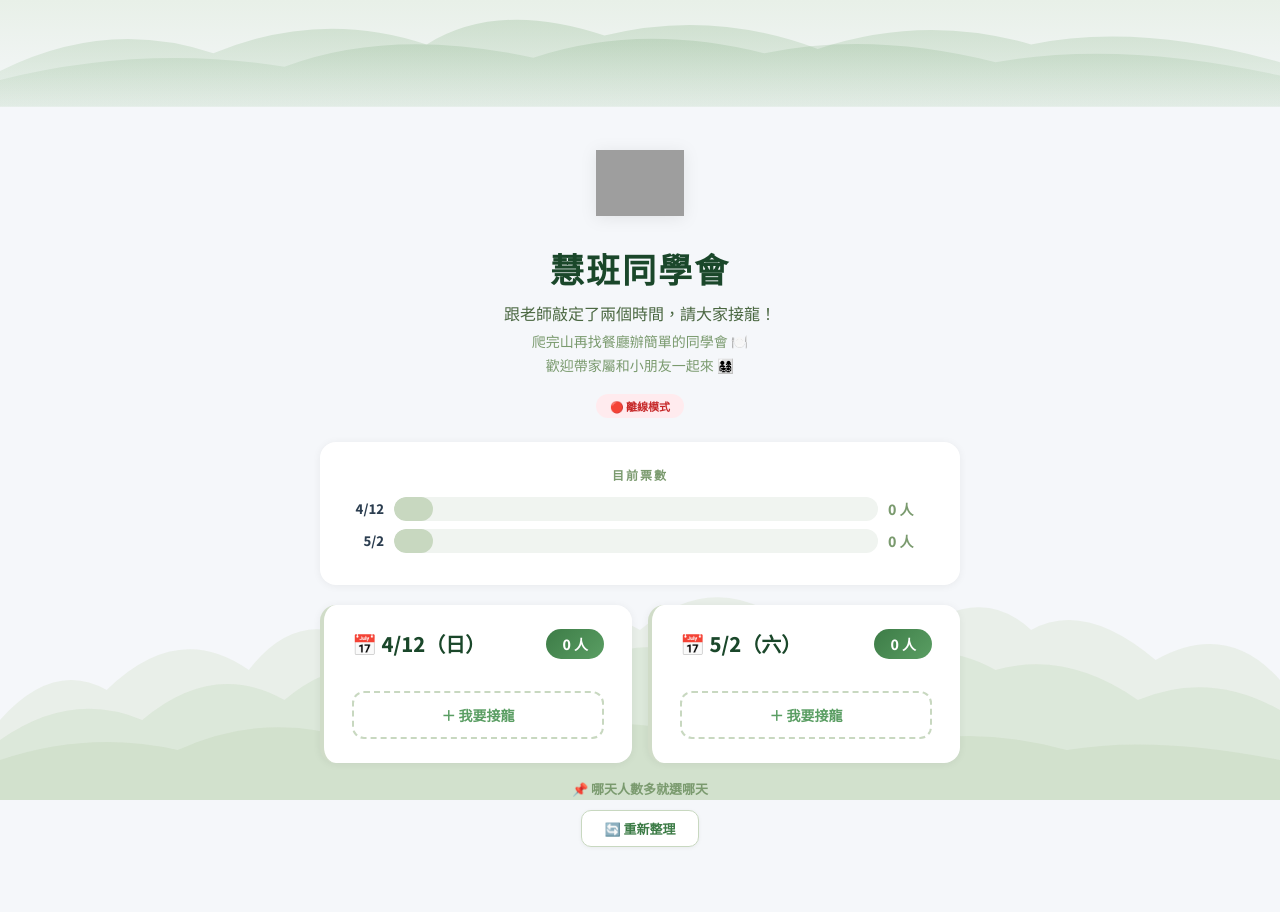
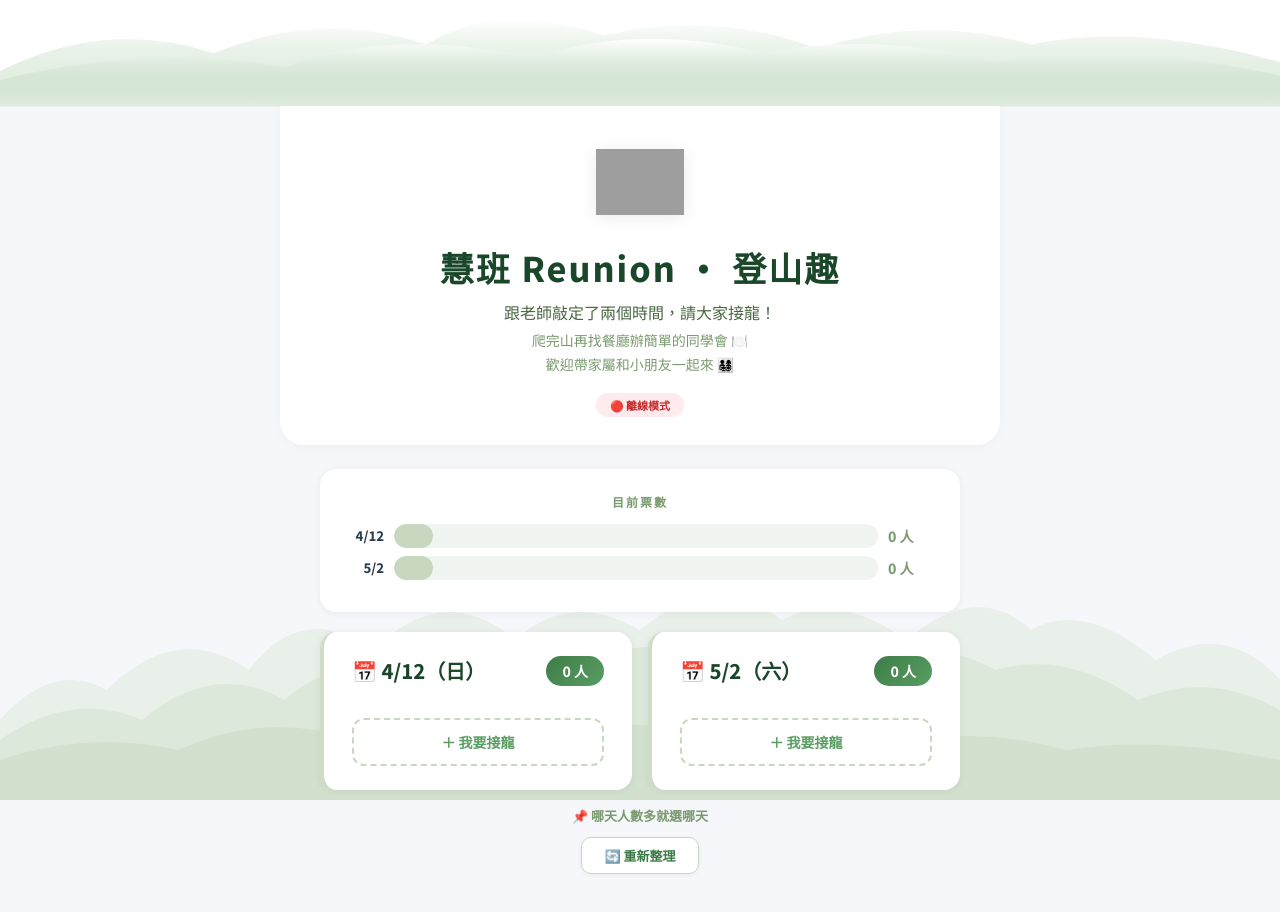
Before and after one commit to nichiahung/hiking-reunion, a plain HTML site: page index.html in a window 1280 px wide. Drawn offline with Linux system fonts and the light colour scheme; no server answers; grey boxes are pictures that could not be loaded.

Commit message:
Update title and header for reunion event

```diff
--- a/index.html
+++ b/index.html
@@ -3,7 +3,7 @@
 <head>
   <meta charset="UTF-8">
   <meta name="viewport" content="width=device-width, initial-scale=1.0, maximum-scale=1.0, user-scalable=no">
-  <title>慧班同學會 ⛰️</title>
+  <title>慧班 Reunion · 登山趣 ⛰️</title>
   <link href="https://fonts.googleapis.com/css2?family=Noto+Sans+TC:wght@400;600;800&display=swap" rel="stylesheet">
   <style>
     * { margin: 0; padding: 0; box-sizing: border-box; }
@@ -25,7 +25,7 @@
     /* Top mountain header */
     .mountain-header {
       position: relative; width: 100%; overflow: hidden;
-      background: linear-gradient(180deg, #e8f0e8 0%, #f5f7fa 100%);
+      background: #fff;
     }
     .mountain-header svg {
       display: block; width: 100%; height: auto;
@@ -44,7 +44,18 @@
     }
 
     /* Header */
-    .header { text-align: center; padding: 32px 16px 24px; }
+    .header {
+      text-align: center; padding: 32px 16px 24px;
+      background: #fff; margin: -1px -16px 20px; padding-bottom: 28px;
+      border-radius: 0 0 24px 24px;
+      box-shadow: 0 2px 12px rgba(0,0,0,0.04);
+    }
+    @media (min-width: 768px) {
+      .header { margin: -1px -32px 24px; }
+    }
+    @media (min-width: 1024px) {
+      .header { margin: -1px -40px 24px; }
+    }
     .header-logo {
       width: 72px; height: 72px; object-fit: contain; margin-bottom: 12px;
       filter: drop-shadow(0 2px 8px rgba(0,0,0,0.08));
@@ -230,12 +241,12 @@
     <svg viewBox="0 0 1440 120" preserveAspectRatio="none" xmlns="http://www.w3.org/2000/svg">
       <defs>
         <linearGradient id="mtn1" x1="0%" y1="0%" x2="0%" y2="100%">
-          <stop offset="0%" stop-color="#8bb58a" stop-opacity="0.3"/>
-          <stop offset="100%" stop-color="#a8cca6" stop-opacity="0.15"/>
+          <stop offset="0%" stop-color="#fff" stop-opacity="1"/>
+          <stop offset="100%" stop-color="#a8cca6" stop-opacity="0.2"/>
         </linearGradient>
         <linearGradient id="mtn2" x1="0%" y1="0%" x2="0%" y2="100%">
-          <stop offset="0%" stop-color="#6a9e6a" stop-opacity="0.2"/>
-          <stop offset="100%" stop-color="#9ec49c" stop-opacity="0.1"/>
+          <stop offset="0%" stop-color="#fff" stop-opacity="1"/>
+          <stop offset="100%" stop-color="#9ec49c" stop-opacity="0.15"/>
         </linearGradient>
       </defs>
       <path d="M0,120 L0,80 Q120,20 240,60 Q360,10 480,50 Q560,0 680,40 Q800,10 920,55 Q1040,15 1160,50 Q1280,25 1440,70 L1440,120 Z" fill="url(#mtn1)"/>
@@ -449,7 +460,7 @@
       html += `
         <div class="header">
           <img class="header-logo" src="https://upload.wikimedia.org/wikipedia/zh/6/68/Taipei_Fuhsing_Private_School_Logo.png" alt="復興實驗中學校徽">
-          <h1 class="title">慧班同學會</h1>
+          <h1 class="title">慧班 Reunion · 登山趣</h1>
           <p class="subtitle">跟老師敲定了兩個時間，請大家接龍！</p>
           <p class="subtitle-small">
             爬完山再找餐廳辦簡單的同學會 🍽️<br>
```
